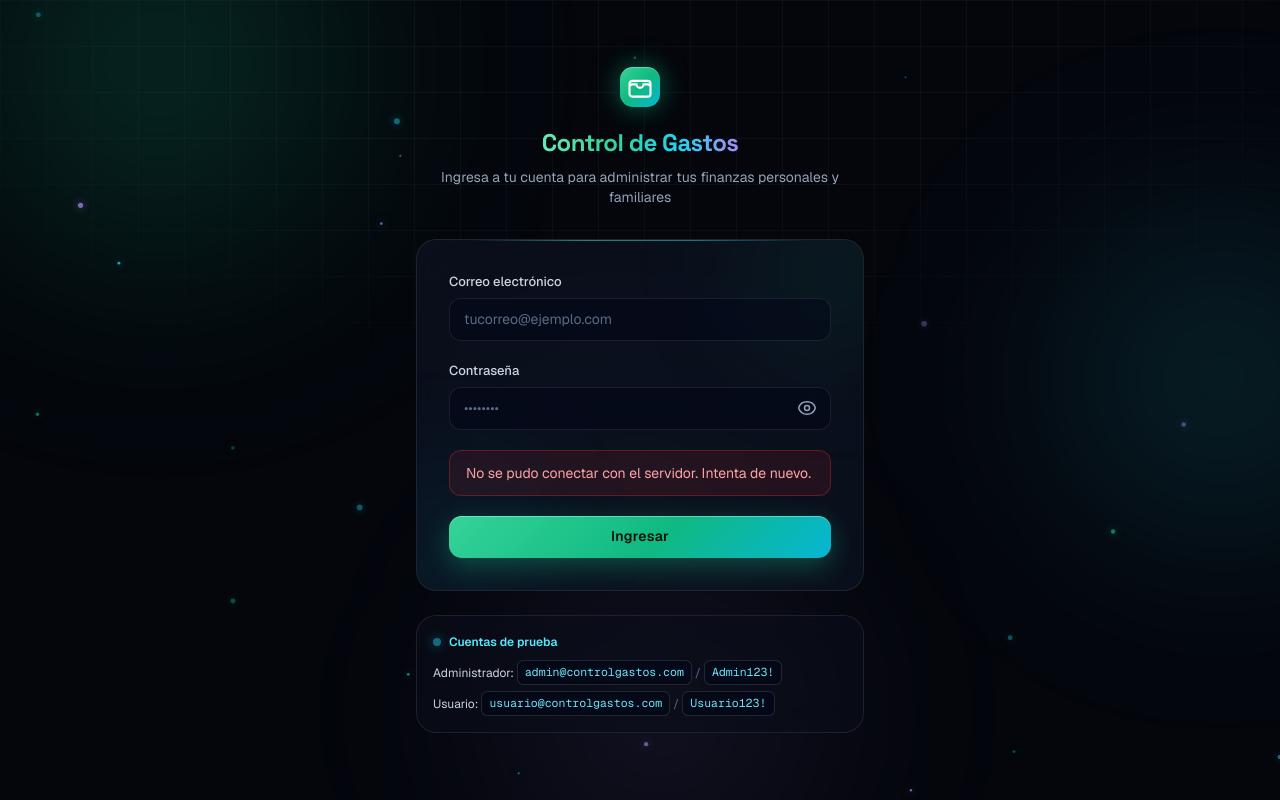
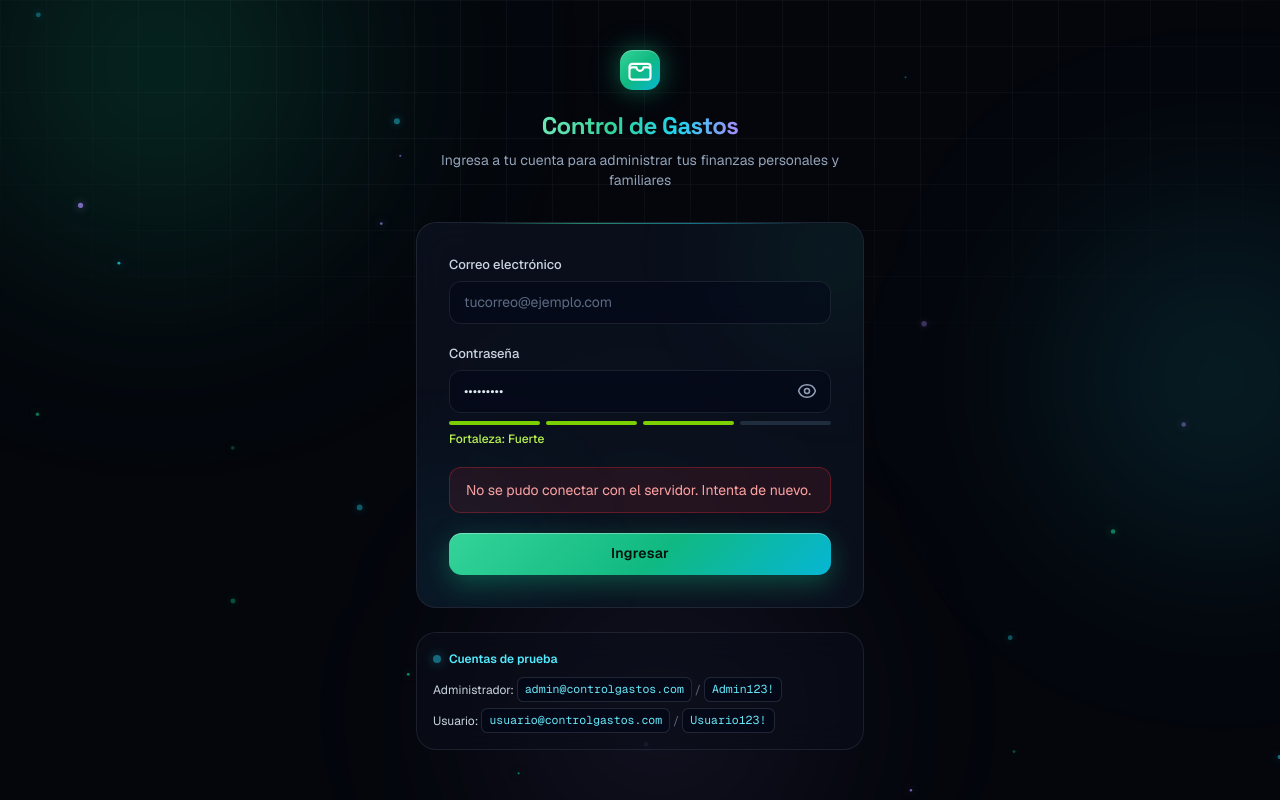
Before and after one commit to bbautista-2025051/Control_de_gastos, a Next.js app: page /login in a window 1280 px wide. Both pictures are taken after typing "name@example.com", "Sample123" into the empty fields and a click on the button "Ingresar". Built offline with nearby package versions, Linux system fonts and the light colour scheme; no server answers.

Commit message:
feat(ui): indicador visual de la fortaleza de la contrasena

```diff
--- a/src/app/(auth)/login/login-form.tsx
+++ b/src/app/(auth)/login/login-form.tsx
@@ -4,9 +4,30 @@ import { useActionState, useState } from "react";
 import { login } from "@/actions/auth";
 import { MagneticButton } from "@/components/magnetic-button";
 
+function passwordScore(value: string): number {
+  if (!value) return 0;
+  let score = 0;
+  if (value.length >= 8) score++;
+  if (/[a-z]/.test(value) && /[A-Z]/.test(value)) score++;
+  if (/\d/.test(value)) score++;
+  if (/[^a-zA-Z0-9]/.test(value)) score++;
+  return score;
+}
+
+const strengthMeta: Record<number, { label: string; bar: string; text: string }> = {
+  1: { label: "Débil", bar: "bg-red-500", text: "text-red-400" },
+  2: { label: "Media", bar: "bg-yellow-500", text: "text-yellow-300" },
+  3: { label: "Fuerte", bar: "bg-lime-500", text: "text-lime-300" },
+  4: { label: "Muy fuerte", bar: "bg-emerald-400", text: "text-emerald-300" },
+};
+
 export function LoginForm() {
   const [state, formAction, pending] = useActionState(login, undefined);
   const [showPassword, setShowPassword] = useState(false);
+  const [password, setPassword] = useState("");
+
+  const score = passwordScore(password);
+  const meta = score > 0 ? strengthMeta[score] : null;
 
   return (
     <form action={formAction} className="space-y-5" noValidate>
@@ -43,6 +64,8 @@ export function LoginForm() {
             required
             placeholder="••••••••"
             className="neon-input pr-12"
+            value={password}
+            onChange={(event) => setPassword(event.target.value)}
           />
           <button
             type="button"
@@ -89,6 +112,26 @@ export function LoginForm() {
             )}
           </button>
         </div>
+        {meta && (
+          <div className="mt-2">
+            <div className="flex gap-1.5">
+              {[1, 2, 3, 4].map((level) => (
+                <span
+                  key={level}
+                  className={`h-1 flex-1 rounded-full transition-colors duration-300 ${
+                    level <= score ? meta.bar : "bg-slate-700/60"
+                  }`}
+                />
+              ))}
+            </div>
+            <p
+              className={`mt-1.5 text-xs font-medium ${meta.text}`}
+              aria-live="polite"
+            >
+              Fortaleza: {meta.label}
+            </p>
+          </div>
+        )}
         {state?.errors?.password && (
           <p className="mt-1.5 text-xs font-medium text-red-300">
             {state.errors.password.join(", ")}
```
